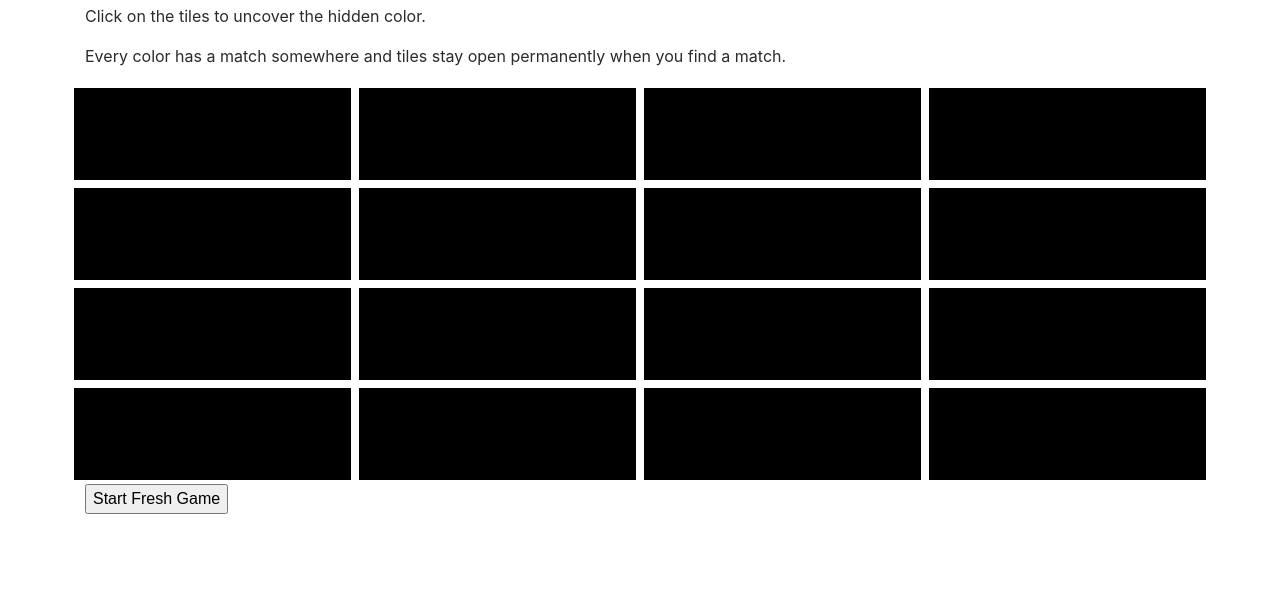
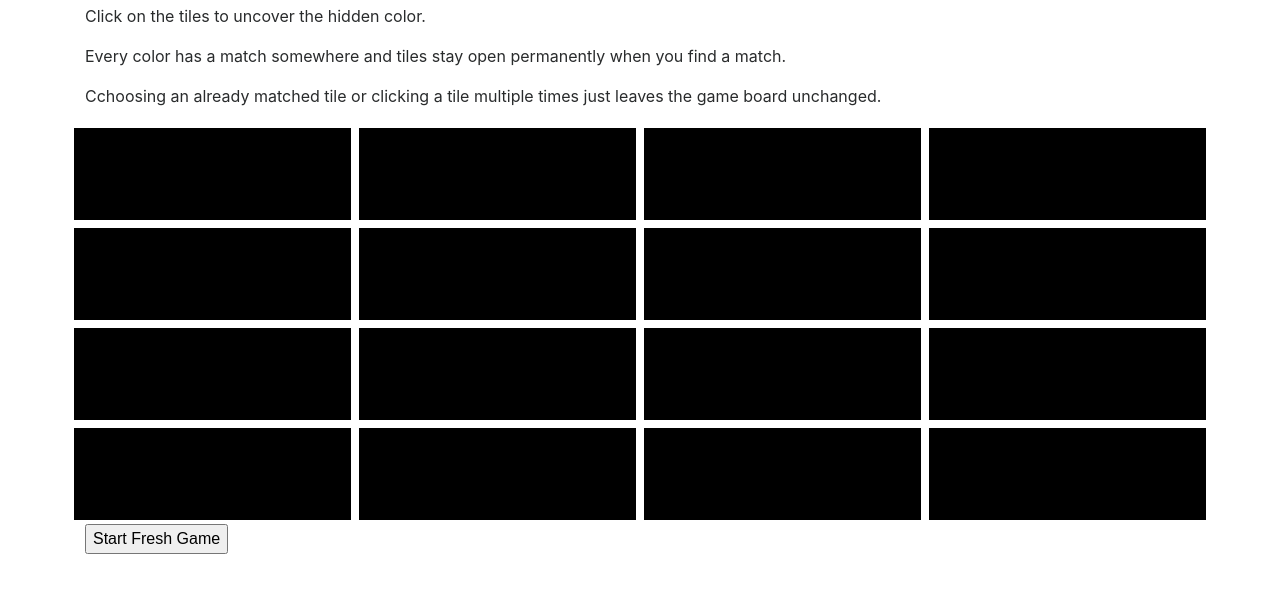
Before and after one commit to priort/memory-tiles, a website: page public/index.html in a window 1280 px wide. Shown: the part 48-640 px from the top of the page. Drawn offline with Linux system fonts and the light colour scheme.

Commit message:
change to instructions and to readme

```diff
--- a/public/index.html
+++ b/public/index.html
@@ -13,6 +13,9 @@
   <p>
     Every color has a match somewhere and tiles stay open permanently when you find a match.
   </p>
+  <p>
+    Cchoosing an already matched tile or clicking a tile multiple times just leaves the game board unchanged.
+  </p>
   </div>
   <div id = "memory-tiles-container" class="container" style="min-height:800px"></div>
   <script src="bundle.js"></script>
```
Also changed, not shown: README.md, memoryTiles.PNG.
